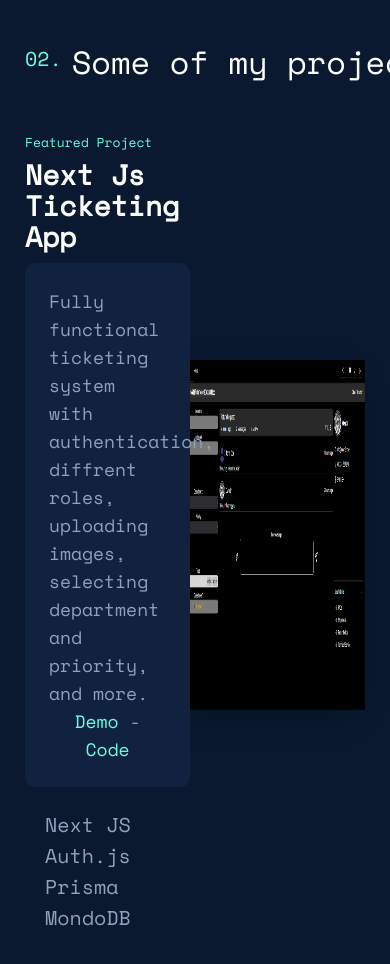
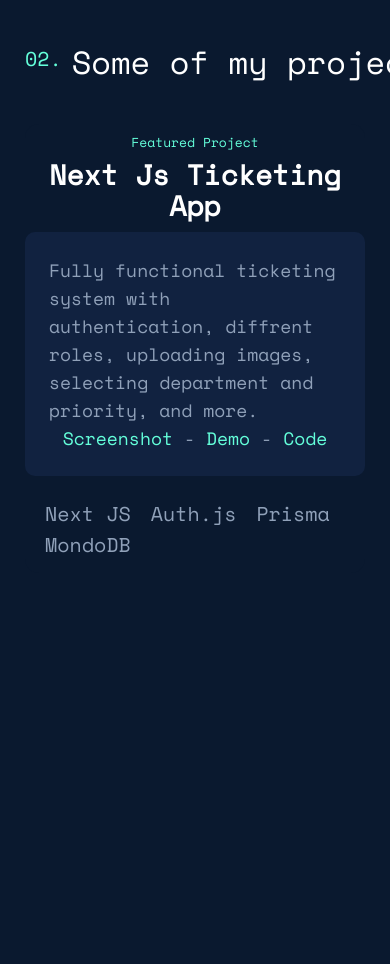
Before and after one commit to itsOwn3r/personal-site-mvc, a Next.js app: page / in a window 390 px wide. Shown: the part 1900-2864 px from the top of the page. After the commit the page ends 2573 px from the top, so only its background shows below. Built offline with nearby package versions, Linux system fonts and the light colour scheme.

Commit message:
Project section responsive

```diff
--- a/app/globals.css
+++ b/app/globals.css
@@ -326,7 +326,17 @@
 
 
 .projectcontent {
-  grid-area: 1 / 1 / -1 / 7;
+  grid-area: 1 / 1 / -1 / 15;
+}
+
+@media (width >= 48rem /* 768px */) {
+  .projectcontent {
+    grid-area: 1 / 1 / -1 / 7;
+  }
+
+  li:nth-of-type(2n+1) .projectcontent {
+    grid-column: 7 / -1;
+  }
 }
 
 .imagegrid {
@@ -334,3 +344,8 @@
 
   grid-area: 1 / 6 / -1 / -1;
 }
+
+
+li:nth-of-type(2n+1) .imagegrid {
+  grid-column: 1 / 8;
+}
--- a/components/ProjectsSection.tsx
+++ b/components/ProjectsSection.tsx
@@ -7,22 +7,23 @@
     <section id='projects' className='about p-[100px_0px] max-w-[900px] m-[0px_auto]'>
         <h2 className='numbered-heading text-white flex items-center relative m-[10px_0px_40px] w-full whitespace-nowrap text-[32px]'> Some of my projects</h2>
         <ul className='list-none p-0 m-0'>
-            <li className="grid relative gap-2.5 grid-cols-[repeat(12,1fr)] items-center">
-                <div className="projectcontent col-[7/-1] text-left relative z-20 rounded-xl bg-[#0a192f]">
+            <li className="grid relative gap-2.5 grid-cols-[repeat(12,1fr)] items-center not-last:mb-24">
+                <div className="projectcontent relative z-20 rounded-xl bg-[#0a192f]">
                     <div>
-                        <p className='m-[10px_0px] green text-[13px] font-normal'>
+                        <p className='m-[10px_0px] green text-[13px] font-normal text-center'>
                             Featured Project
                         </p>
-                        <h3 className='text-white md:text-slate-400 text-[28px] leading-[1.1] font-semibold m-[0px_0px_10px] md:m-[0px_0px_20px]'>
+                        <h3 className='text-white md:text-slate-400 text-[28px] leading-[1.1] font-semibold m-[0px_0px_10px] md:m-[0px_0px_20px] text-center'>
                             <Link className='relative z-10 hover:text-green' href="/project/ticketing"> Next Js Ticketing App</Link>
                         </h3>
                         <div className="description z-10 relative p-6 rounded-lg text-lg text-slate-400 bg-[#112240] cubicTransition">
                             <p className='m-0'>
                                 Fully functional ticketing system with authentication, diffrent roles, uploading images, selecting department and priority, and more. <br />
                                 <span className='w-full block text-center'>
+                                    <span className='md:hidden'><Link className='text-green hover:text-green/60' href="/images/ticket.png" target='_blank' rel='noopener noreferrer'>Screenshot</Link> - {" "}</span>
                                     <Link className='text-green hover:text-green/60' href="https://ticket.own3r.me" target='_blank' rel='noopener noreferrer'>Demo</Link> - {" "}
                                     <Link className='text-green hover:text-green/60' href="https://github.com/itsOwn3r/nextjs-ticket/" target='_blank' rel='noopener noreferrer'>Code</Link>
-                                    </span>
+                                </span>
                             </p>
                         </div>
                         <ul className="techlist flex justify-start flex-wrap relative z-10 m-[25px_0px_10px] p-0 list-none">
@@ -34,7 +35,7 @@
                     </div>
                 </div>
 
-                <div className="image col-[1/8] cubicTransition relative z-10 imagegrid">
+                <div className="hidden md:block image cubicTransition relative z-10 imagegrid">
                     <div className="w-full max-w-[700px] h-[350px]">
                         <Image src="/images/ticket.png" alt='Next JS ticketing app' fill />
                     </div>
```
